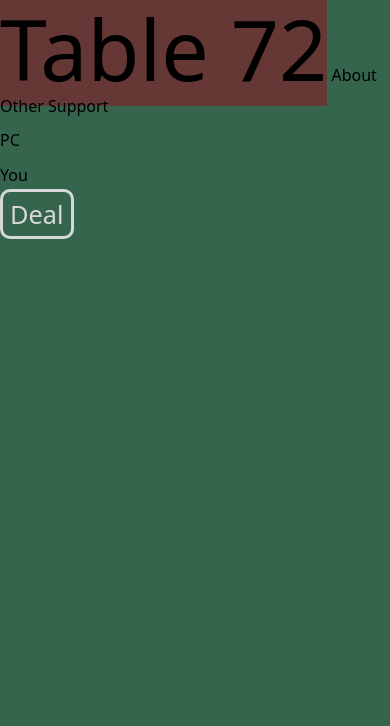
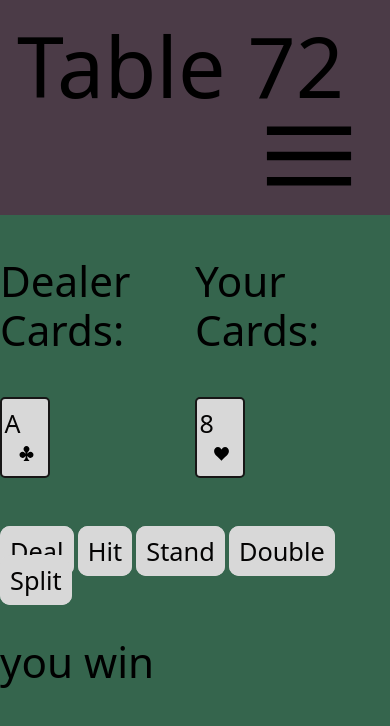
Before and after one commit to TotallyNotIvan/card-game, a plain HTML site: page Index.html in a window 390 px wide. Drawn offline with Linux system fonts and the light colour scheme; files that its build step writes are made by us from their sources.

Commit message:
made it generate random numbers, and in a grid setting, also added buttons for deal hit etc. and have a win or lose output

```diff
--- a/Index.html
+++ b/Index.html
@@ -8,13 +8,43 @@
         <link rel="stylesheet" href="style.css">
     </head>
     <body>
-        <span class="heading">Table 72</span>
-        <span> About</span>
-        <span> Other</span>
-        <span> Support</span>
-        <p>PC</p>
-        <p>You</p>
-        <span class="button">Deal</span>
+        <script>
+            let cash=1000
+        </script>
+        <div class="header">
+            <span class="title">Table 72</span>
+            <span> Rules</span>
+            <span> About</span>
+            <span> Other</span>
+            <span> Support</span>
+            <img src="SVGs/menu.svg" alt="menu"></svg>
+        </div>
 
+        <div class="grid-container">
+            <div class="grid-item">
+                <p class="subtitle">Dealer Cards:</p>
+                <div class="card">
+                    <span><script src="JavaScript/numgen1.js"></script></span>
+                    <img class="suit" src="SVGs/clubs.svg" alt="clubs"></svg>
+                </div>
+            </div>
+            <div class="grid-item">
+                <p class="subtitle">Your Cards:</p>
+                <div class="card">
+                    <span><script src="JavaScript/numgen2.js"></script></span>
+                    <img class="suit" src="SVGs/heart.svg" alt="hearts"></svg>
+                </div>
+            </div>
+            <div class="controls">
+                <p class="spacer"></p>
+                <span class="button">Deal</span>
+                <span class="button">Hit</span>
+                <span class="button">Stand</span>
+                <span class="button">Double</span>
+                <span class="button">Split</span>
+            </div>
+        </div>
+
+        <p class="whowon"><script src="JavaScript/win.js"></script></p>
     </body>
 </html>
--- /dev/null
+++ b/JavaScript/numgen1.js
@@ -0,0 +1,11 @@
+let dealer = Math.floor((Math.random()*13)+2)
+if (dealer ==14) {
+    dealer = "A";
+}else if (dealer==13){
+    dealer = "K";
+}else if (dealer==12){
+    dealer = "J";
+}else if (dealer==11){
+    dealer = "Q";
+}
+document.write(dealer);
--- /dev/null
+++ b/JavaScript/numgen2.js
@@ -0,0 +1,11 @@
+let handone = Math.floor((Math.random()*13)+2)
+if (handone==14) {
+    handone= "A";
+}else if (handone==13){
+    handone= "K";
+}else if (handone==12){
+    handone= "J";
+}else if (handone==11){
+    handone= "Q";
+}
+document.write(handone);
--- /dev/null
+++ b/JavaScript/win.js
@@ -0,0 +1,11 @@
+cash=cash-100
+if (dealer > handone){
+    document.write("dealer wins");
+    cash=cash+200
+}else if (dealer == handone){
+    document.write("you tie");
+    cash=cash+100
+}
+else {
+    document.write("you win");
+}
--- a/style.css
+++ b/style.css
@@ -1,21 +1,82 @@
 body {
     background-color: #35654d;
 }
-.heading{
-    font-size: 10vmax;
-    background-color: #653735;
+.title{
+    font-size: 5vmax;
+}
+.header{
+    font-size: 2rem;
+    background-color: #4B3B47;
+    padding: 2vmax;
+}
+.header img{
+    max-height: 0vmax;
+}
+.header span{
+    padding: 0;
+}
+@media screen and (max-width: 670px){
+    .title{
+        font-size: 10vmax;
+        max-width: 1rem;
+    }
+    .header{
+        font-size: 0vmax;
+    }
+    .header img{
+        max-height: 10vmax;
+        padding-left:27vmax ;
+        cursor: pointer;
+    }
+}
+
+.subtitle{
+    font-size: 5vmax;
+}
+.grid-container {
+    display: grid;
+    grid-template-columns: repeat(2, 1fr);
+    justify-items: center;
+}
+.card{
+    font-size: 2.5rem;
+    border: .25rem solid #171616;
+    color:#050404;
+    border-radius: .5rem;
+    padding-left: .25rem;
+    padding-top: 1rem;
+    padding-bottom: 1rem;
+    background-color:#D8D8D8;
+    width: 5rem;
+}
+/* .card img{
+    transform: translate(1rem);
+} */
+.suit{
+    height: 1.5rem;
+}
+.spacer{
+    font-size: 7vmax;
 }
 .button{
     font-size: 3vmax;
     border: .3rem solid #D8D8D8;
-    color:#D8D8D8;
+    color:#040303;
     border-radius: 1rem;
     padding: .5rem;
     padding-left: .7rem;
     padding-right: .7rem;
     cursor: pointer;
+    background-color:#D8D8D8;
 }
 .button:hover{
     border-color: #a91818;
-    color:#a91818;
+    color:#201e1e;
+    background-color:#a91818;
 }
+.whowon{
+    font-size: 5vmax;
+}
+.controls{
+    grid-column: span 2;
+}
```
Also changed, not shown: JavaScript/suitgen1.js (added, +11 -0 lines), SVGs/clubs.svg (added), SVGs/diamonds.svg (added), SVGs/heart.svg (added), SVGs/menu.svg (added), SVGs/spades.svg (added), 2 other files.
